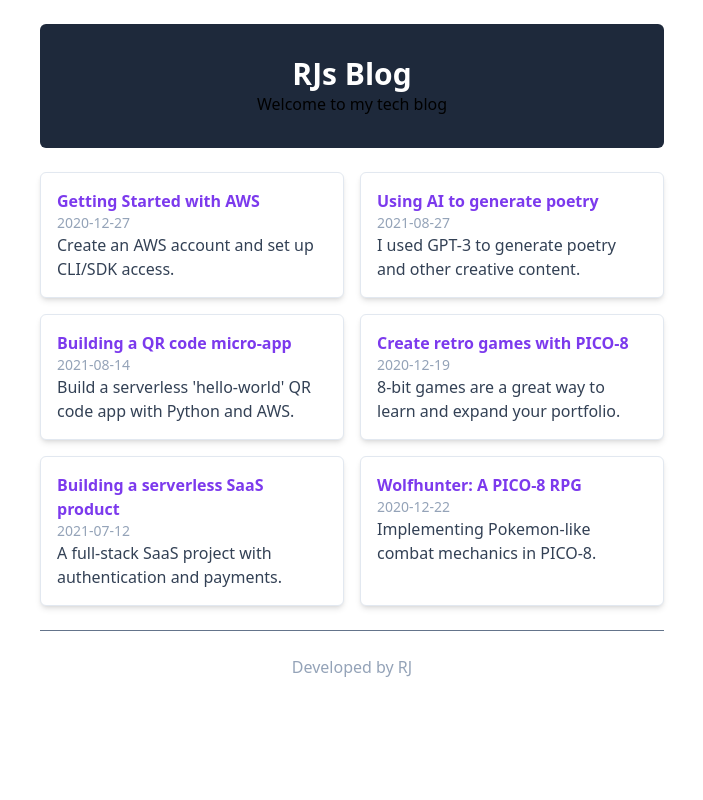
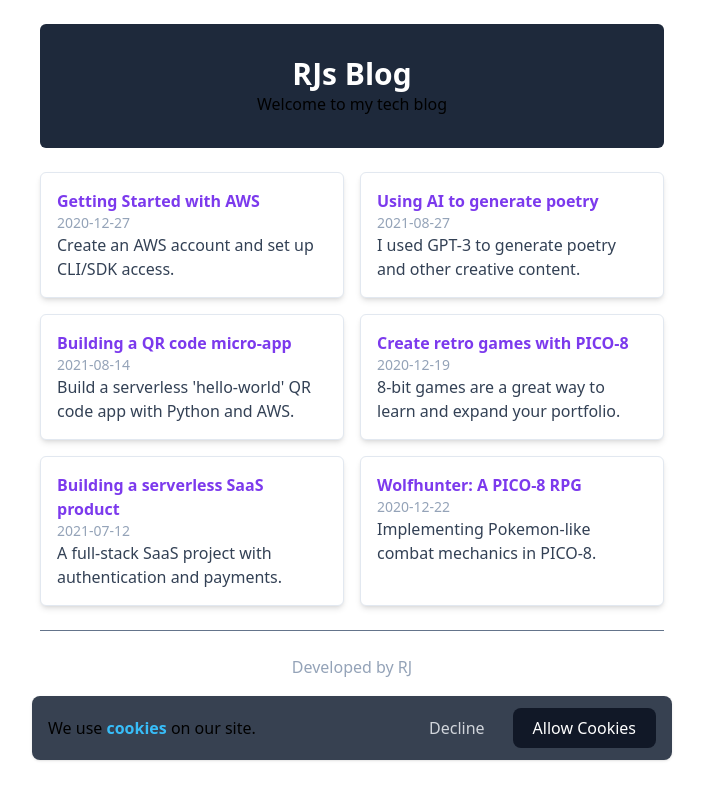
Before and after one commit to Protoge/nextjs-md-blog, a Next.js app: page / in a window 1280 px wide. Shown: the whole page, without its empty margins (288-991 px from the left). Built offline with nearby package versions, Linux system fonts and the light colour scheme.

Commit message:
cookie consent

```diff
--- /dev/null
+++ b/app/components/CookieBanner.js
@@ -0,0 +1,62 @@
+"use client";
+
+import Link from "next/link";
+import { getLocalStorage, setLocalStorage } from "@/lib/storageHelper";
+import { useState, useEffect } from "react";
+
+export default function CookieBanner() {
+  const [cookieConsent, setCookieConsent] = useState(false);
+
+  useEffect(() => {
+    const storedCookieConsent = getLocalStorage("cookie_consent", null);
+
+    setCookieConsent(storedCookieConsent);
+  }, [setCookieConsent]);
+
+  useEffect(() => {
+    const newValue = cookieConsent ? "granted" : "denied";
+
+    window.gtag("consent", "update", {
+      analytics_storage: newValue,
+    });
+
+    setLocalStorage("cookie_consent", cookieConsent);
+
+    //For Testing
+    console.log("Cookie Consent: ", cookieConsent);
+  }, [cookieConsent]);
+  return (
+    <div
+      className={`my-10 mx-auto max-w-max md:max-w-screen-sm
+                        fixed bottom-0 left-0 right-0
+                        ${
+                          cookieConsent != null ? "hidden" : "flex"
+                        }  px-3 md:px-4 py-3 justify-between items-center flex-col sm:flex-row gap-4
+                         bg-gray-700 rounded-lg shadow`}
+    >
+      <div className="text-center">
+        <Link href="/info/cookies">
+          <p>
+            We use <span className="font-bold text-sky-400">cookies</span> on
+            our site.
+          </p>
+        </Link>
+      </div>
+
+      <div className="flex gap-2 ">
+        <button
+          className="px-5 py-2 text-gray-300 rounded-md border-gray-900"
+          onClick={() => setCookieConsent(false)}
+        >
+          Decline
+        </button>
+        <button
+          className="bg-gray-900 px-5 py-2 text-white rounded-lg"
+          onClick={() => setCookieConsent(true)}
+        >
+          Allow Cookies
+        </button>
+      </div>
+    </div>
+  );
+}
--- a/app/layout.js
+++ b/app/layout.js
@@ -1,6 +1,7 @@
 import Link from "next/link";
 import "./globals.css";
 import GoogleAnalytics from "./components/GoogleAnalytics";
+import CookieBanner from "./components/CookieBanner";
 
 export const metadata = {
   title: "Create Next App",
@@ -34,6 +35,7 @@
         <div className="mx-auto max-w-2xl px-6">
           {header}
           {children}
+          <CookieBanner />
           {footer}
         </div>
       </body>
--- /dev/null
+++ b/lib/storageHelper.js
@@ -0,0 +1,13 @@
+import "client-only";
+
+export function getLocalStorage(key, defaultValue) {
+  const stickyValue = localStorage.getItem(key);
+
+  return stickyValue !== null && stickyValue !== "undefined"
+    ? JSON.parse(stickyValue)
+    : defaultValue;
+}
+
+export function setLocalStorage(key, value) {
+  localStorage.setItem(key, JSON.stringify(value));
+}
```
